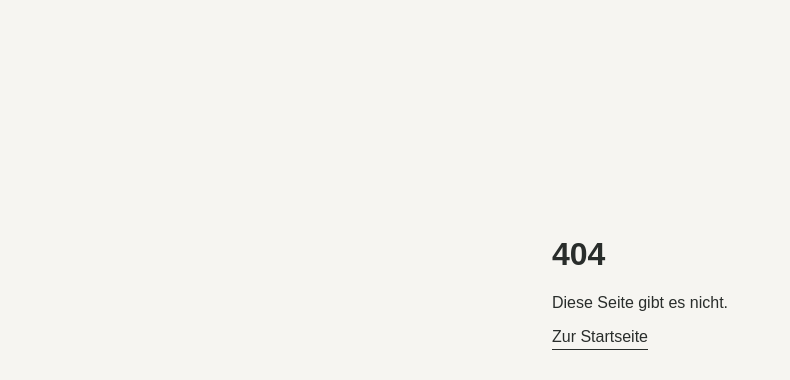
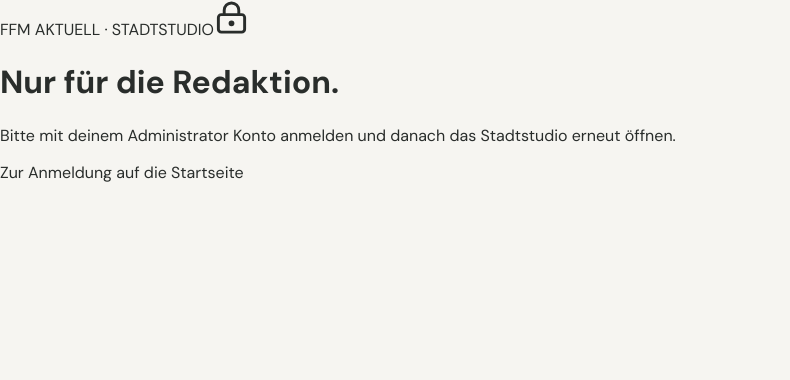
Before and after one commit to hsdarestani/ffm-aktuell, a Next.js app: page /admin in a window 1280 px wide. Before the commit this address had no page. Shown: the top 380 px of the page, without its empty margins (0-790 px from the left). Built offline with nearby package versions, Linux system fonts and the light colour scheme; no server answers; a web font is replaced by a local one.

Commit message:
admin: provide dedicated guarded Stadtstudio URL

```diff
--- /dev/null
+++ b/app/admin/page.tsx
@@ -0,0 +1,26 @@
+'use client';
+import {useEffect,useState} from 'react';
+import AdminStudio from '@/components/AdminStudio';
+import {LockKeyhole} from 'lucide-react';
+
+export default function Redaktion(){
+ const [role,setRole]=useState<'loading'|'admin'|'denied'>('loading');
+ const [revision,setRevision]=useState(0);
+ useEffect(()=>{
+  let active=true;
+  fetch('/api/me',{cache:'no-store',credentials:'same-origin'}).then(r=>r.json())
+   .then(d=>{if(active)setRole(d.user?.role==='admin'?'admin':'denied')})
+   .catch(()=>{if(active)setRole('denied')});
+  return()=>{active=false};
+ },[]);
+ if(role==='admin')return <AdminStudio onChanged={()=>setRevision(v=>v+1)} key={revision}/>;
+ return <main className="ffm-studio-access">
+  <div className="ffm-studio-access-card">
+   <span>FFM AKTUELL · STADTSTUDIO</span>
+   <LockKeyhole size={35}/>
+   <h1>{role==='loading'?'Dein Stadtstudio wird geöffnet.':'Nur für die Redaktion.'}</h1>
+   <p>{role==='loading'?'Berechtigungen werden geprüft …':'Bitte mit deinem Administrator Konto anmelden und danach das Stadtstudio erneut öffnen.'}</p>
+   {role==='denied'&&<a href="/">Zur Anmeldung auf die Startseite</a>}
+  </div>
+ </main>;
+}
```
